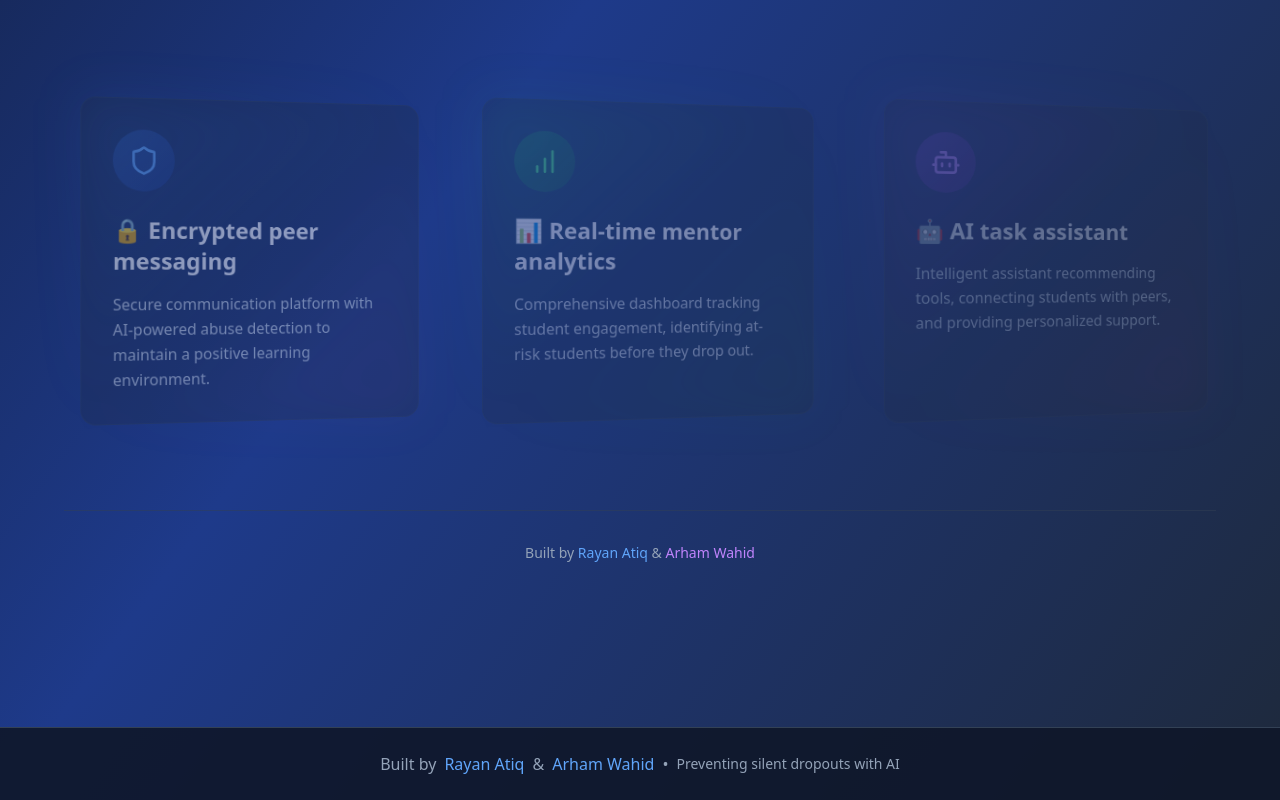
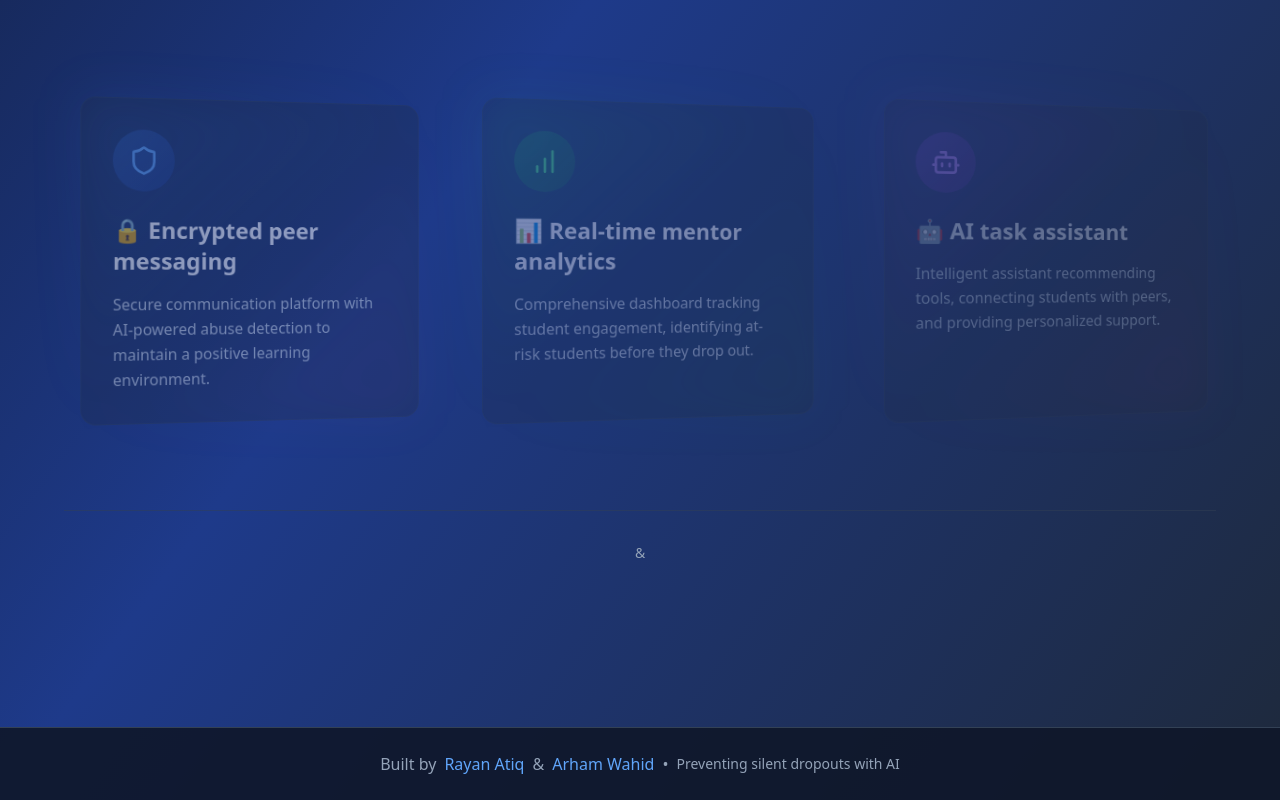
Before and after one commit to Rayan-Atiq/Silent-Dropouts, a React (Vite) app: page / in a window 1280 px wide. Shown: the part 938-1738 px from the top of the page. Built offline with nearby package versions, Linux system fonts and the light colour scheme.

Commit message:
Update Homepage.tsx

```diff
--- a/src/components/Homepage.tsx
+++ b/src/components/Homepage.tsx
@@ -227,7 +227,7 @@ const Homepage = () => {
           {/* Credit Section */}
           <div className="mt-20 pt-8 border-t border-slate-700/50 text-center">
             <p className="text-slate-400 text-sm">
-              Built by <span className="text-blue-400 font-medium">Rayan Atiq</span> & <span className="text-purple-400 font-medium">Arham Wahid</span>
+              <span className="text-blue-400 font-medium"></span> & <span className="text-purple-400 font-medium"></span>
             </p>
           </div>
         </div>
```
